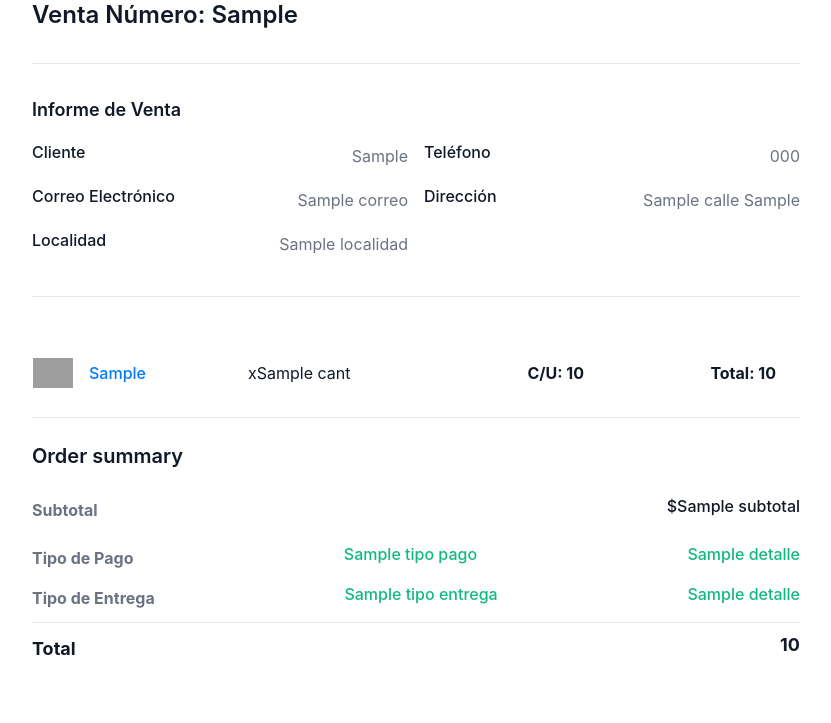
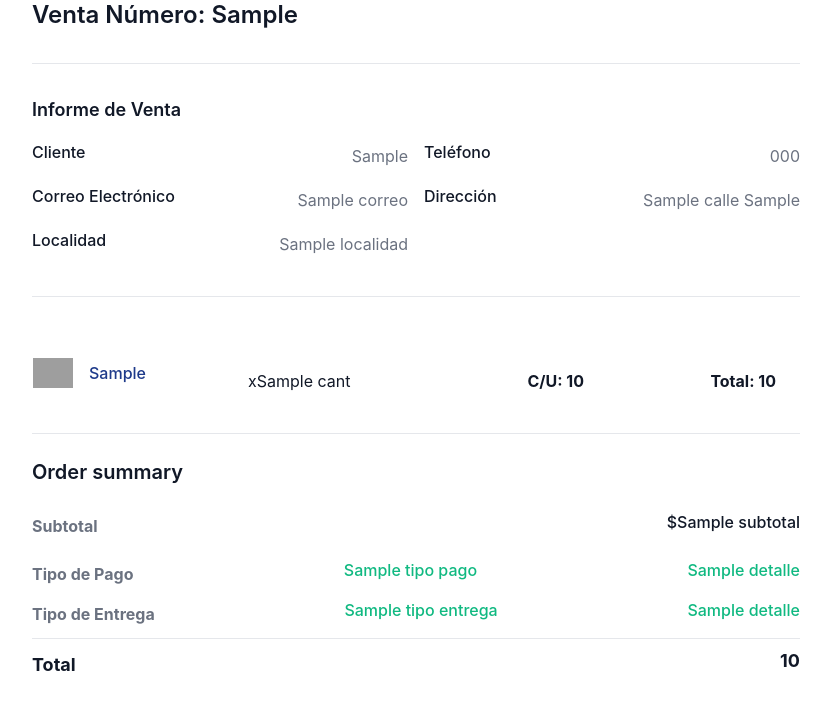
Before and after one commit to darthpedroo/CRUD-Combo-Box, a Flask app: template templates/single-venta-cab.html in a window 1280 px wide. Shown: the part 141-864 px from the top of the page, without its empty margins (224-1055 px from the left). Before the commit the page ends 796 px from the top, so only its background shows below. Run offline with Flask 3, Linux system fonts and the light colour scheme; the template is opened without the code that fills it: most values are stand-ins (such as "Sample title", 1, 10 or a date in 2020); grey boxes are pictures that could not be loaded.

```diff
--- a/templates/single-venta-cab.html
+++ b/templates/single-venta-cab.html
@@ -47,11 +47,11 @@
               <tr>
                 <td class="whitespace-nowrap py-4 md:w-[384px]">
                   <div class="flex items-center gap-4">
-                    <a href="#" class="flex items-center aspect-square w-10 h-10 shrink-0">
+                    <p class="flex items-center aspect-square w-10 h-10 shrink-0">
                       <img class="h-auto w-full max-h-full dark:hidden" src="https://flowbite.s3.amazonaws.com/blocks/e-commerce/imac-front.svg" alt="imac image" />
                       <img class="hidden h-auto w-full max-h-full dark:block" src="https://flowbite.s3.amazonaws.com/blocks/e-commerce/imac-front-dark.svg" alt="imac image" />
-                    </a>
-                    <a href="#" class="hover:underline">{{detalle.id_producto}}</a>
+                    </p>
+                    <p class="text-blue-900">{{detalle.id_producto}}</p>
                   </div>
                 </td>
                 <td class="p-4 text-base font-normal text-gray-900 dark:text-white">x{{detalle.cant}}</td>
```
